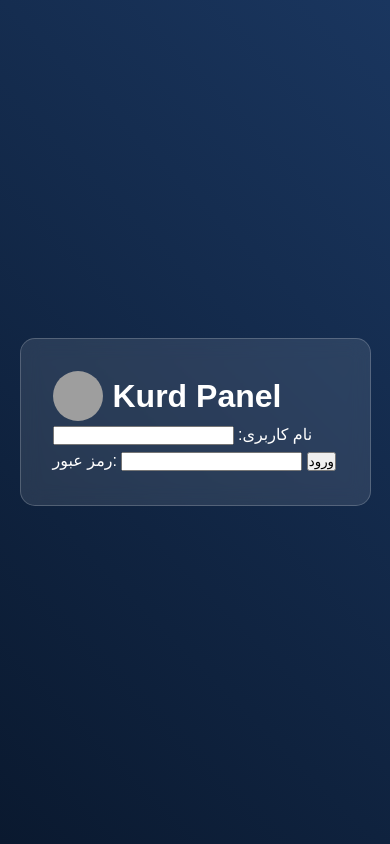
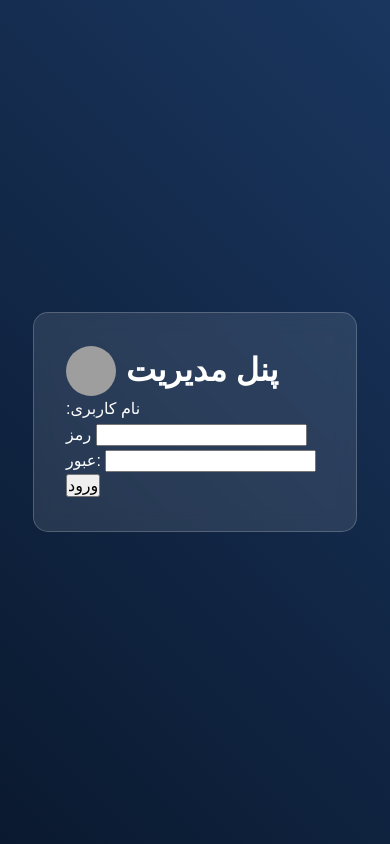
Before and after one commit to naseh42/zhina, a FastAPI app: page /login in a window 390 px wide. Run offline with FastAPI, Linux system fonts and the light colour scheme; parts of the project's set-up code (start-up, migrations or seed data) failed here and were passed over; grey boxes are pictures that could not be loaded.

Commit message:
Update login.html

```diff
--- a/frontend/templates/login.html
+++ b/frontend/templates/login.html
@@ -2,31 +2,49 @@
 <html lang="fa">
 <head>
     <meta charset="UTF-8">
-    <meta name="viewport" content="width=device-width, initial-scale=1.0">
+    <meta name="viewport" content="width=device-width, initial-scale=1.0, maximum-scale=1.0, user-scalable=no">
     <title>ورود به پنل مدیریت</title>
     <link rel="stylesheet" href="/static/css/futuristic.css">
+    <style>
+        .error-message {
+            color: #ff4444;
+            background-color: #ffebee;
+            padding: 12px;
+            border-radius: 4px;
+            margin: 15px 0;
+            text-align: center;
+            border: 1px solid #ff4444;
+        }
+        @media (max-width: 768px) {
+            .login-container {
+                padding: 15px;
+            }
+            input, button {
+                font-size: 16px !important;
+            }
+        }
+    </style>
 </head>
 <body>
     <div class="login-container">
         <div class="login-card">
             <div class="logo">
-                <img src="/static/images/logo.png" alt="Kurd Panel">
-                <h1>Kurd Panel</h1>
+                <img src="/static/images/logo.png" alt="Logo">
+                <h1>پنل مدیریت</h1>
             </div>
 
-            <!-- تغییر اصلی: اضافه کردن بخش نمایش خطا -->
             {% if error %}
             <div class="error-message">
                 {{ error }}
             </div>
             {% endif %}
 
-            <form action="/login" method="post">
+            <form method="post" action="/login">
                 <label for="username">نام کاربری:</label>
-                <input type="text" id="username" name="username" required>
+                <input type="text" id="username" name="username" required autocomplete="username">
 
                 <label for="password">رمز عبور:</label>
-                <input type="password" id="password" name="password" required>
+                <input type="password" id="password" name="password" required autocomplete="current-password">
 
                 <button type="submit">ورود</button>
             </form>
```
